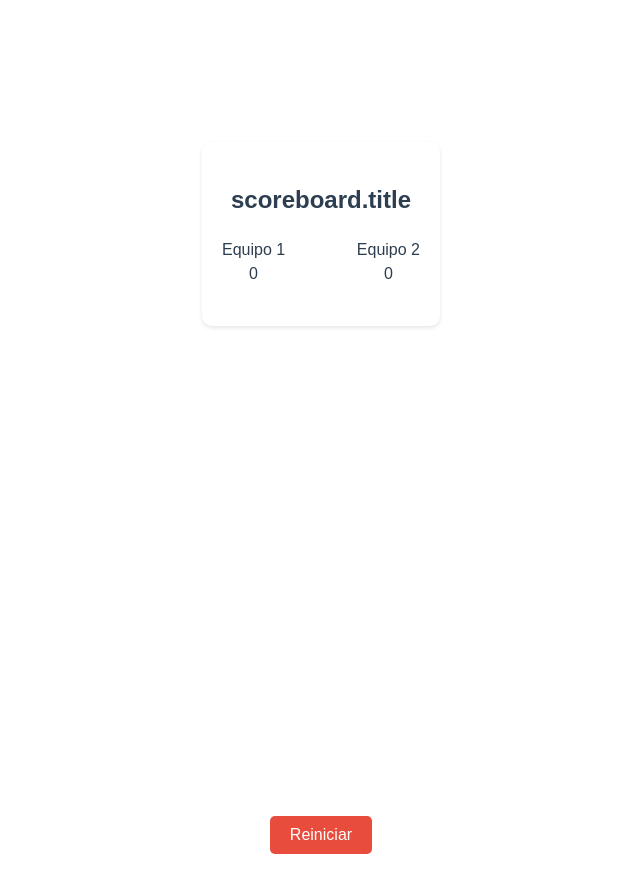
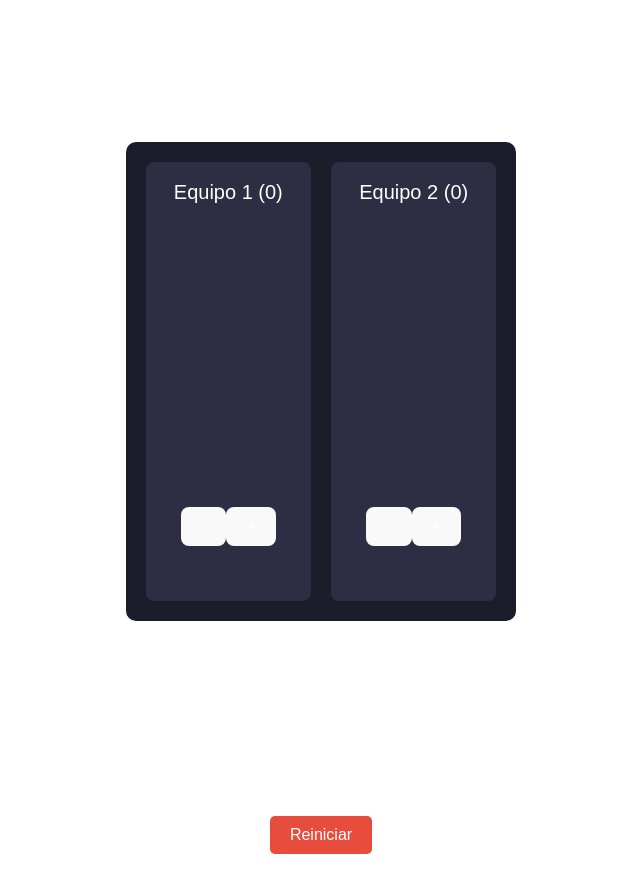
Before and after one commit to mattsff/anotador-de-truco, a Vue app: page / in a window 1280 px wide. Shown: the top 892 px of the page, without its empty margins (319-959 px from the left). Built offline with nearby package versions, Linux system fonts and the light colour scheme.

Commit message:
fix: templates

```diff
--- a/src/components/MenuLateral.vue
+++ b/src/components/MenuLateral.vue
@@ -5,15 +5,16 @@ import { useI18n } from 'vue-i18n';
 export default defineComponent({
   name: 'MenuLateral',
   props: {
-    close: {
+    onClose: {
       type: Function,
       required: true,
     },
   },
-  setup() {
+  setup({onClose}) {
     const { t } = useI18n();
 
     return {
+      close: onClose,
       t,
     };
   },
--- a/src/components/PointControls.vue
+++ b/src/components/PointControls.vue
@@ -1,8 +1,6 @@
 <script lang="ts">
 import { computed, defineComponent } from 'vue';
-import { useTeamsStore } from '@/stores/teams';
-import { useGameStore } from '@/stores/game';
-import { useHistoryStore } from '@/stores/history';
+import { useTeamsStore, useGameStore,useHistoryStore } from '@/stores';
 import { useI18n } from 'vue-i18n';
 import { dimensions } from '@/config';
 
@@ -17,8 +15,8 @@ export default defineComponent({
     const team1Name = computed(() => teamsStore.team1Name);
     const team2Name = computed(() => teamsStore.team2Name);
 
-    const addPoints = (team: 1 | 2, points: number) => {
-      if (!gameStore.gameEnded) {
+    const addPoints = (team: 1 | 2) => {
+      const points = 1;
         if (team === 1) {
           teamsStore.incrementTeam1Score(points);
         } else {
@@ -30,11 +28,10 @@ export default defineComponent({
           action: 'sumar',
         });
         gameStore.checkWinCondition();
-      }
     };
 
-    const subtractPoints = (team: 1 | 2, points: number) => {
-      if (!gameStore.gameEnded) {
+    const subtractPoints = (team: 1 | 2) => {
+      const points = 1;
         if (team === 1) {
           teamsStore.decrementTeam1Score(points);
         } else {
@@ -45,7 +42,7 @@ export default defineComponent({
           points: -points,
           action: 'restar',
         });
-      }
+
     };
 
     return {
@@ -62,59 +59,19 @@ export default defineComponent({
 
 <template>
   <div class="point-controls">
-    <h2 class="point-controls__title">Control de Puntos</h2>
     <div class="point-controls__buttons">
       <div class="point-controls__team-buttons">
-        <h3 class="point-controls__team-name">{{ team1Name }}</h3>
         <button
-          @click="addPoints(1, 1)"
-          class="point-controls__add"
-          :style="{
-            color: '#fff',
-            borderRadius: dimensions.borderRadius,
-            padding: dimensions.buttonPadding,
-            marginRight: dimensions.buttonMargin,
-
-          }"
+          @click="subtractPoints(1)"
+          class="point-controls__subtract"
         >
-          {{ t('pointControls.add') }} 1
+          {{ t('pointControls.subtract') }}
         </button>
         <button
-          @click="subtractPoints(1, 1)"
-          class="point-controls__subtract"
-          :style="{
-            color: '#fff',
-            borderRadius: dimensions.borderRadius,
-            padding: dimensions.buttonPadding,
-          }"
+          @click="addPoints(1)"
+          class="point-controls__add"
         >
-          {{ t('pointControls.subtract') }} 1
-        </button>
-      </div>
-      <div class="point-controls__team-buttons">
-        <h3 class="point-controls__team-name">{{ team2Name }}</h3>
-        <button
-          @click="addPoints(2, 1)"
-          class="point-controls__add"
-          :style="{
-            color: '#fff',
-            borderRadius: dimensions.borderRadius,
-            padding: dimensions.buttonPadding,
-            marginRight: dimensions.buttonMargin,
-          }"
-        >
-          {{ t('pointControls.add') }} 2
-        </button>
-        <button
-          @click="subtractPoints(2, 1)"
-          class="point-controls__subtract"
-          :style="{
-            color: '#fff',
-            borderRadius: dimensions.borderRadius,
-            padding: dimensions.buttonPadding,
-          }"
-        >
-          {{ t('pointControls.subtract') }} 2
+          {{ t('pointControls.add') }}
         </button>
       </div>
     </div>
@@ -123,59 +80,23 @@ export default defineComponent({
 
 <style lang="scss">
 .point-controls {
-  display: flex;
-  flex-direction: column;
+  flex-direction: row;
   align-items: center;
   padding: 20px;
   border-radius: 10px;
-  background-color: #fff;
-  box-shadow: 0 2px 4px rgba(0, 0, 0, 0.1);
   margin-bottom: 20px;
   width: 90%;
-  max-width: 400px;
-  &__title {
-    font-size: 24px;
-    font-weight: bold;
-    margin-bottom: 20px;
-    color: v(--title-color);
-  }
-  &__buttons {
-    display: flex;
-    justify-content: space-between;
-    width: 100%;
-  }
-  &__team-buttons {
-    display: flex;
-    flex-direction: column;
-    align-items: center;
-    width: 48%;
-  }
-  &__team-name {
-    font-size: 18px;
-    font-weight: bold;
-    margin-bottom: 10px;
-    color: v(--text-color);
-  }
-  &__add,
-  &__subtract {
-    padding: 10px 20px;
+  &__add {
     color: white;
-    border: none;
-    border-radius: 5px;
     font-size: 16px;
-    cursor: pointer;
-    transition: background-color 0.3s ease;
-    margin-bottom: 10px;
-    width: 100%;
-    text-align: center;
-  }
-  &__add {
     background-color: v(--success);
     &:hover {
       background-color: v(--success-hover);
     }
   }
   &__subtract {
+    color: white;
+    font-size: 16px;
     background-color: v(--danger);
     &:hover {
       background-color: v(--danger-hover);
--- /dev/null
+++ b/src/components/ScoreSticks.vue
@@ -0,0 +1,79 @@
+<script lang="ts">
+import { defineComponent, computed } from 'vue';
+import { useGameStore } from '@/stores';
+import { GAME_POINTS_15, GAME_POINTS_30 } from '@/config';
+import SticksSection from './SticksSection.vue';
+
+export default defineComponent({
+  name: 'ScoreSticks',
+  components: { SticksSection },
+  props: {
+    score: {
+      type: Number,
+      required: true,
+    },
+  },
+  setup(props) {
+    const gameStore = useGameStore();
+
+    const pointsToWin = computed(() => gameStore.pointsToWin);
+
+    const is30Points = computed(() => pointsToWin.value === GAME_POINTS_30);
+    const is15Points = computed(() => pointsToWin.value === GAME_POINTS_15);
+
+    const pointsMalas = computed(() =>
+      is30Points.value ? Math.min(props.score, GAME_POINTS_15) : props.score
+    );
+
+    const pointsBuenas = computed(() =>
+      is30Points.value ? Math.max(props.score - GAME_POINTS_15, 0) : 0
+    );
+
+    const buildGroups = (points: number) => {
+      const totalGroups = Math.floor(points / 5);
+      const remainder = points % 5;
+      const result = [];
+      for (let i = 0; i < Math.min(totalGroups, 3); i++) {
+        result.push(5);
+      }
+      if (totalGroups < 3 && remainder > 0) {
+        result.push(remainder);
+      }
+      return result;
+    };
+
+    return {
+      is30Points,
+      is15Points,
+      pointsMalas,
+      pointsBuenas,
+      buildGroups,
+    };
+  },
+});
+</script>
+
+<template>
+  <div >
+    <SticksSection
+      v-if="is30Points"
+      label="Malas"
+      :points="pointsMalas"
+      key-prefix="malas"
+      :build-groups="buildGroups"
+    />
+    <SticksSection
+      v-if="is30Points"
+      label="Buenas"
+      :points="pointsBuenas"
+      key-prefix="buenas"
+      :build-groups="buildGroups"
+    />
+    <SticksSection
+      v-if="is15Points"
+      :points="score"
+      key-prefix="15"
+      :build-groups="buildGroups"
+    />
+  </div>
+</template>
--- a/src/components/Scoreboard.vue
+++ b/src/components/Scoreboard.vue
@@ -1,14 +1,17 @@
-
 <script lang="ts">
 import { defineComponent, computed } from 'vue';
-import { useGameStore, useTeamsStore} from '@/stores';
+import { useTeamsStore } from '@/stores';
 import { useI18n } from 'vue-i18n';
-import { dimensions, GAME_POINTS_30 } from '@/config'; // Importa desde el archivo de configuración
+import ScoreSticks from '@/components/ScoreSticks.vue';
+import PointControls from '@/components/PointControls.vue';
 
 export default defineComponent({
   name: 'Scoreboard',
+  components: {
+    ScoreSticks,
+    PointControls,
+  },
   setup() {
-    const gameStore = useGameStore();
     const teamsStore = useTeamsStore();
     const { t } = useI18n();
 
@@ -21,17 +24,11 @@ export default defineComponent({
       score: teamsStore.team2Score,
     }));
 
-    const is30Points = computed(() => gameStore.pointsToWin === GAME_POINTS_30);
-    const isBadPoints = computed(() => gameStore.isMalas);
-
     return {
       team1,
       team2,
-      is30Points,
-      isBadPoints,
       t,
-      dimensions,
-      GAME_POINTS_30
+      teamsStore,
     };
   },
 });
@@ -39,20 +36,20 @@ export default defineComponent({
 
 <template>
   <div class="scoreboard">
-    <h2 class="scoreboard__title">{{ t('scoreboard.title') }}</h2>
     <div class="scoreboard__teams">
       <div class="scoreboard__team">
-        <div class="scoreboard__team-name">{{ team1.name }}</div>
-        <div class="scoreboard__team-score">{{ team1.score }}</div>
+        <div class="scoreboard__team-name">{{ team1.name }} ({{ team1.score }})</div>
+        <ScoreSticks :score="team1.score" />
+        <PointControls :teamNumber="1" />
       </div>
+
       <div class="scoreboard__team">
-        <div class="scoreboard__team-name">{{ team2.name }}</div>
-        <div class="scoreboard__team-score" >{{ team2.score }}</div>
+        <div class="scoreboard__team-name">{{ team2.name }} ({{ team2.score }})</div>
+        <ScoreSticks :score="team2.score" />
+        <PointControls :teamNumber="2" />
       </div>
     </div>
-    <div v-if="is30Points" class="scoreboard__stage" >
-      {{ isBadPoints ? t('scoreboard.malas') : t('scoreboard.buenas') }}
-    </div>
+
   </div>
 </template>
 
@@ -61,46 +58,28 @@ export default defineComponent({
   display: flex;
   flex-direction: column;
   align-items: center;
+  background-color: #1c1c2b;
+  color: #fff;
   padding: 20px;
   border-radius: 10px;
-  background-color: #fff;
-  box-shadow: 0 2px 4px rgba(0, 0, 0, 0.1);
-  margin-bottom: 20px;
-  width: 90%;
-  max-width: 400px;
-  &__title {
-    font-size: 24px;
-    font-weight: bold;
-    margin-bottom: 20px;
-    color: v(--title-color);
-  }
   &__teams {
     display: flex;
     justify-content: space-between;
     width: 100%;
-    margin-bottom: 20px;
+    gap: 20px;
+    max-width: 600px;
   }
   &__team {
     display: flex;
     flex-direction: column;
     align-items: center;
-    &name {
-      font-size: 18px;
-      font-weight: bold;
-      margin-bottom: 5px;
-      color: #555;
-    }
-    &score {
-      font-size: 36px;
-      font-weight: bold;
-    }
+    background-color: #2d2d44;
+    padding: 15px;
+    border-radius: 8px;
   }
-  &__stage {
-    font-size: 16px;
-    font-weight: bold;
-    padding: 10px;
-    border-radius: 5px;
-    margin-top: 10px;
+  &__team-name {
+    font-size: 20px;
+    margin-bottom: 10px;
   }
 }
 </style>
--- /dev/null
+++ b/src/components/SticksSection.vue
@@ -0,0 +1,103 @@
+<script lang="ts">
+import { defineComponent, PropType, computed } from 'vue';
+
+export default defineComponent({
+  name: 'SticksSection',
+  props: {
+    label: {
+      type: String,
+      default: '',
+    },
+    points: {
+      type: Number,
+      required: true,
+    },
+    keyPrefix: {
+      type: String,
+      required: true,
+    },
+    buildGroups: {
+      type: Function as PropType<(points: number) => number[]>,
+      required: true,
+    },
+  },
+  setup(props) {
+    const groups = computed(() => props.buildGroups(props.points));
+    return {
+      groups,
+    };
+  },
+});
+</script>
+
+<template>
+  <div class="score-sticks__section">
+    <div v-if="label" class="score-sticks__label">{{ label }}</div>
+    <div v-for="(sticks, index) in groups" :key="keyPrefix + '-' + index" class="group">
+      <div v-for="n in sticks" :key="n" class="stick-image" :class="'pos-' + n"></div>
+    </div>
+  </div>
+</template>
+
+<style scoped>
+.score-sticks__section {
+  display: flex;
+  flex-direction: column;
+  gap: 20px;
+  min-height: 270px;
+}
+
+.score-sticks__label {
+  font-weight: bold;
+  font-size: 14px;
+  text-align: center;
+  color: #ddd;
+}
+
+.group {
+  position: relative;
+  width: 70px;
+  height: 70px;
+}
+
+.stick-image {
+  width: 6px;
+  height: 70px;
+  background: url('../assets/point.png') no-repeat center;
+  background-size: cover;
+}
+
+.pos-1 {
+  position: absolute;
+  transform: rotate(90deg);
+  top: -30px;
+  left: 32px;
+}
+
+.pos-2 {
+  position: absolute;
+  transform: rotate(180deg);
+  left: 65px;
+  top: 0px;
+}
+
+.pos-3 {
+  position: absolute;
+  transform: rotate(270deg);
+  top: 32px;
+  left: 32px;
+}
+
+.pos-4 {
+  position: absolute;
+  left: 0px;
+  top: 0px;
+}
+
+.pos-5 {
+  position: absolute;
+  transform: rotate(45deg);
+  left: 34px;
+  top: 0px;
+}
+</style>
--- a/src/i18n/locales/es.json
+++ b/src/i18n/locales/es.json
@@ -3,6 +3,7 @@
     "title": "Anotador de Truco"
   },
   "scoreboard": {
+    "title": "Puntos",
     "team1": "Nosotros",
     "team2": "Ellos",
     "malas": "Malas",
@@ -21,8 +22,8 @@
     "action": "Acción"
   },
   "pointControls": {
-    "add": "Sumar",
-    "subtract": "Restar"
+    "add": "+",
+    "subtract": "-"
   },
   "gameConfig": {
     "title": "Configuración del Juego",
--- a/src/stores/modules/teams.ts
+++ b/src/stores/modules/teams.ts
@@ -1,11 +1,11 @@
-import { defineStore } from 'pinia';
-import { useGameStore } from '@/stores';
+import { defineStore } from 'pinia'
+import { useGameStore } from '@/stores'
 
 interface TeamsState {
-  team1Name: string;
-  team2Name: string;
-  team1Score: number;
-  team2Score: number;
+  team1Name: string
+  team2Name: string
+  team1Score: number
+  team2Score: number
 }
 
 export const useTeamsStore = defineStore('teams', {
@@ -17,32 +17,32 @@ export const useTeamsStore = defineStore('teams', {
   }),
   actions: {
     setTeam1Name(name: string) {
-      this.team1Name = name;
+      this.team1Name = name
     },
     setTeam2Name(name: string) {
-      this.team2Name = name;
+      this.team2Name = name
     },
-    incrementTeam1Score(points: number) {
-      const gameStore = useGameStore();
+    incrementTeam1Score(points: number = 1) {
+      const gameStore = useGameStore()
       if (this.team1Score + points <= gameStore.pointsToWin) {
-        this.team1Score += points;
+        this.team1Score += points
       }
     },
-    incrementTeam2Score(points: number) {
-      const gameStore = useGameStore();
+    incrementTeam2Score(points: number = 1) {
+      const gameStore = useGameStore()
       if (this.team2Score + points <= gameStore.pointsToWin) {
-        this.team2Score += points;
+        this.team2Score += points
       }
     },
-    decrementTeam1Score(points: number) {
-      this.team1Score = Math.max(0, this.team1Score - points);
+    decrementTeam1Score(points: number = 1) {
+      this.team1Score = Math.max(0, this.team1Score - points)
     },
-    decrementTeam2Score(points: number) {
-      this.team2Score = Math.max(0, this.team2Score - points);
+    decrementTeam2Score(points: number = 1) {
+      this.team2Score = Math.max(0, this.team2Score - points)
     },
     resetScores() {
-      this.team1Score = 0;
-      this.team2Score = 0;
+      this.team1Score = 0
+      this.team2Score = 0
     },
   },
-});
+})
```
Also changed, not shown: src/assets/point.png (added), 1 other file (tests, documents, lock files or other folders).
